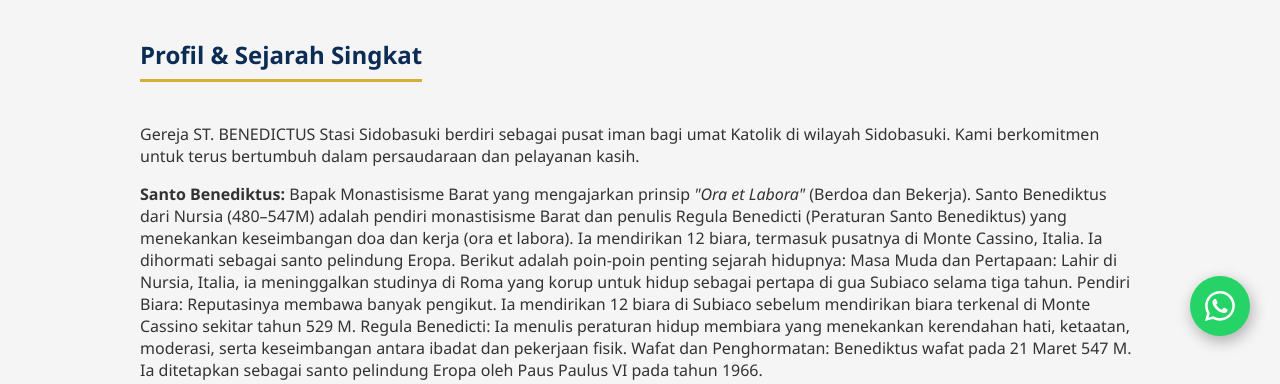
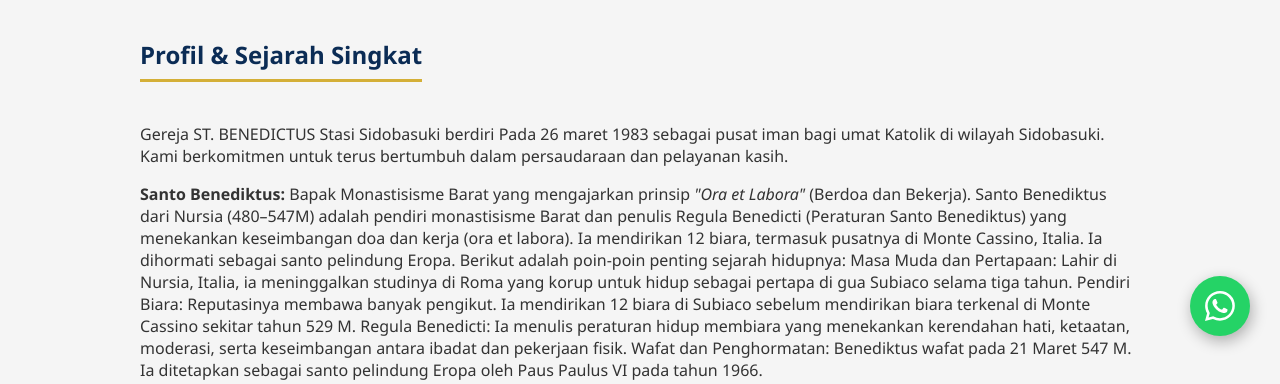
Before and after one commit to benedictussanto11-coder/gereja-santo-benedictus, a plain HTML site: page index.html in a window 1280 px wide. Shown: the part 434-818 px from the top of the page. Drawn offline with Linux system fonts and the light colour scheme.

Commit message:
Update index.html

```diff
--- a/index.html
+++ b/index.html
@@ -149,7 +149,7 @@
 
     <section id="beranda" class="content-section active">
         <h2>Profil & Sejarah Singkat</h2>
-        <p>Gereja ST. BENEDICTUS Stasi Sidobasuki berdiri sebagai pusat iman bagi umat Katolik di wilayah Sidobasuki. Kami berkomitmen untuk terus bertumbuh dalam persaudaraan dan pelayanan kasih.</p>
+        <p>Gereja ST. BENEDICTUS Stasi Sidobasuki berdiri Pada 26 maret 1983 sebagai pusat iman bagi umat Katolik di wilayah Sidobasuki. Kami berkomitmen untuk terus bertumbuh dalam persaudaraan dan pelayanan kasih.</p>
         <p><strong>Santo Benediktus:</strong> Bapak Monastisisme Barat yang mengajarkan prinsip <em>"Ora et Labora"</em> (Berdoa dan Bekerja). Santo Benediktus dari Nursia (480–547M) adalah pendiri monastisisme Barat dan penulis Regula Benedicti (Peraturan Santo Benediktus) yang menekankan keseimbangan doa dan kerja (ora et labora). Ia mendirikan 12 biara, termasuk pusatnya di Monte Cassino, Italia. Ia dihormati sebagai santo pelindung Eropa.
 Berikut adalah poin-poin penting sejarah hidupnya:
 Masa Muda dan Pertapaan: Lahir di Nursia, Italia, ia meninggalkan studinya di Roma yang korup untuk hidup sebagai pertapa di gua Subiaco selama tiga tahun.
```
